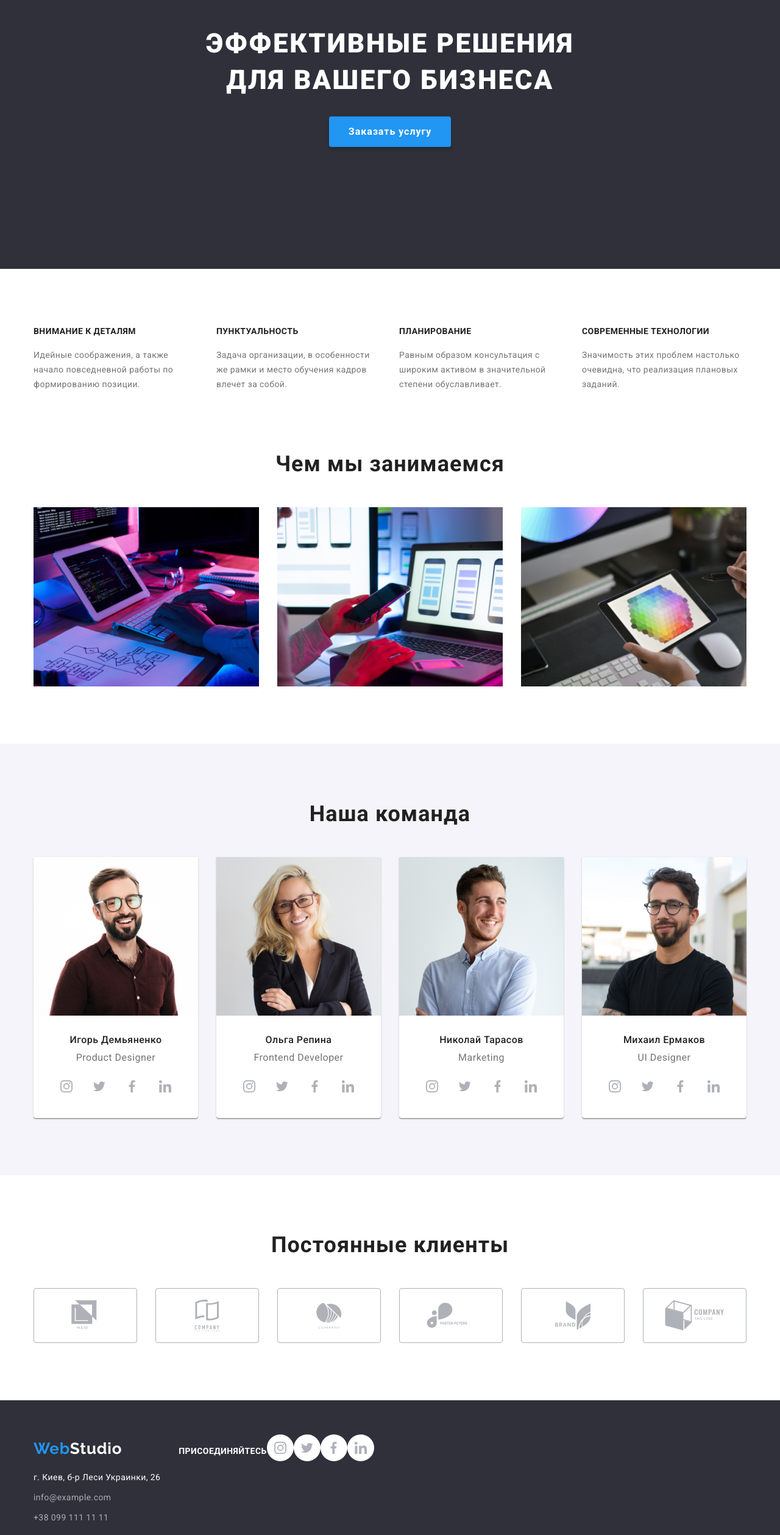
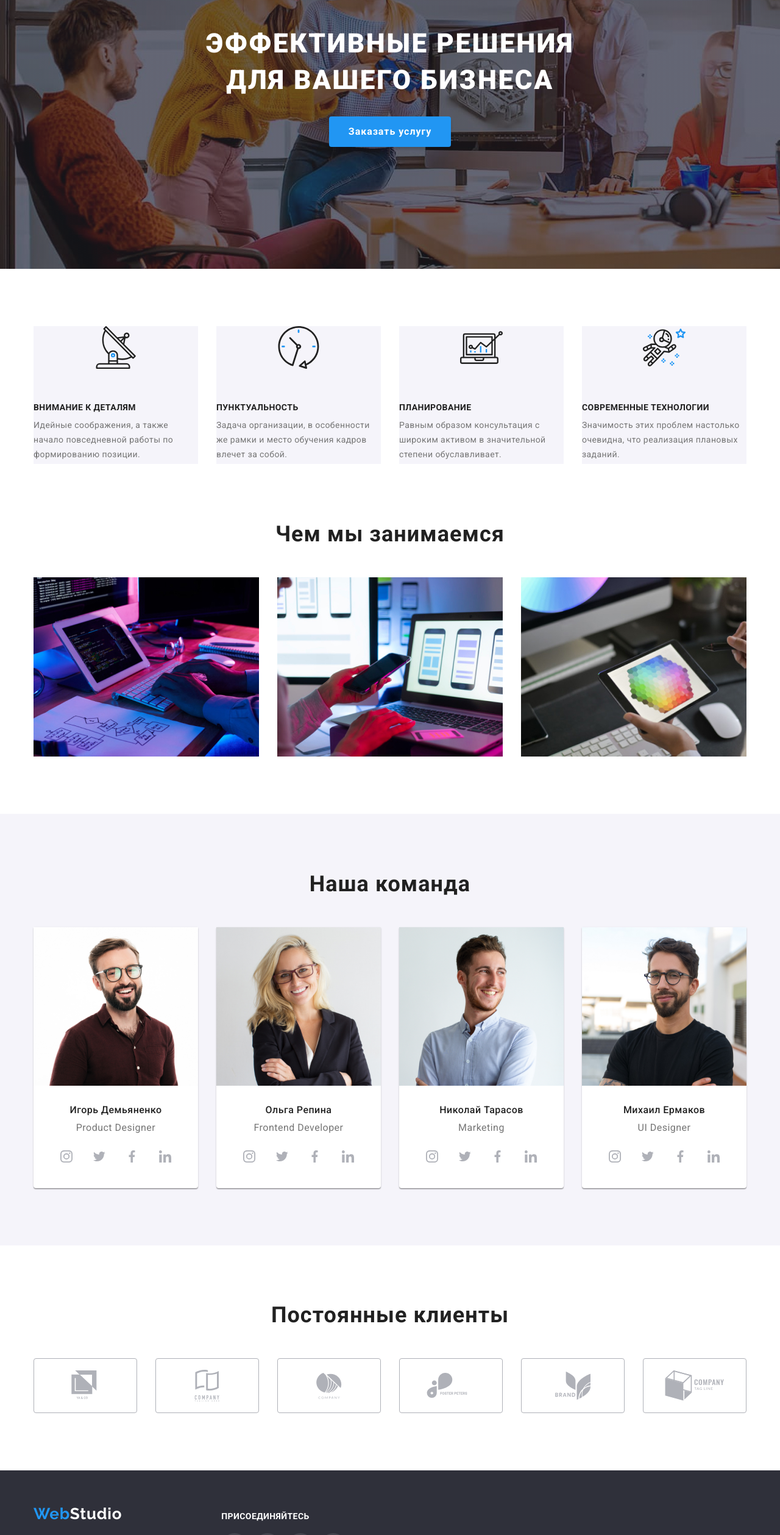
Before and after one commit to Kirill-Filonchuk/goit-markup-hw-04, a plain HTML site: page index.html in a window 1280 px wide. Shown: the part 240-2758 px from the top of the page at 61% size. Drawn offline with nearby package versions, Linux system fonts and the light colour scheme.

Commit message:
third step - main page

```diff
--- a/css/styles.css
+++ b/css/styles.css
@@ -52,6 +52,7 @@ smartphone, envelope - #757575
   --bottom-line-menu: #ececec;
   --card-set-gap: 30px;
   --social-fill-color: #afb1b8;
+  --footer-social-fill-color: rgba(255, 255, 255, 0.1);
 }
 
 html {
@@ -197,6 +198,10 @@ button {
 
 .header-contact-tel,
 .header-contact-mail {
+  display: flex;
+  justify-content: center;
+  align-items: center;
+
   font-weight: 500;
   font-size: 14px;
   line-height: 1.143;
@@ -207,6 +212,11 @@ button {
   padding-bottom: 32px;
 }
 
+.contact-icon {
+  margin-right: 10px;
+  fill: currentColor;
+}
+
 .header-contact-tel:hover,
 .header-contact-tel:focus,
 .header-contact-mail:hover,
@@ -214,9 +224,21 @@ button {
   color: var(--accent-color);
 }
 
-/* ========= Hero</br> ========= */
+/* ========= Hero ========= */
 
-/* Временное задание фона */
+.overlay {
+  max-width: 1600px;
+  height: 600px;
+  background-repeat: no-repeat;
+  background-size: cover;
+  background-image: linear-gradient(
+      rgba(47, 48, 58, 0.4),
+      rgba(47, 48, 58, 0.4)
+    ),
+    url('../images/img-hero.jpg');
+  margin: auto;
+}
+
 .hero {
   background-color: var(--footer-bg-color);
   padding-top: 200px;
@@ -300,14 +322,19 @@ button {
 
 .particular-list-items {
   width: 270px;
+  background-color: var(--second-bg-color);
 }
 
 .particular-list-items:not(:last-child) {
   margin-right: 30px;
 }
 
-.particular-list-items .title {
-  padding-bottom: 10px;
+.particular-thumb {
+  display: flex;
+  justify-content: center;
+  align-items: center;
+
+  margin-bottom: 55px;
 }
 
 /* ======= Practice ======= */
@@ -485,7 +512,6 @@ button {
 .customers-order {
   display: flex;
   flex-wrap: wrap;
-  /* justify-content: center; */
   margin-right: calc(-1 * var(--card-set-gap));
   margin-bottom: calc(-1 * var(--card-set-gap));
 }
@@ -600,6 +626,54 @@ button {
   margin-bottom: 20px;
 }
 
+.footer-logo-adress {
+  margin-right: 70px;
+}
+
+/* ======= footer-social-links ======= */
+
+.footer-social-list {
+  display: flex;
+  justify-content: space-between;
+}
+
+.footer-social-list-items {
+  width: 44px;
+  height: 44px;
+}
+
+.footer-social-list-items:not(:last-child) {
+  margin-right: 10px;
+}
+
+.footer-social-list-link {
+  display: flex;
+  justify-content: center;
+  align-items: center;
+  background-color: var(--footer-social-fill-color);
+  border-radius: 50%;
+  height: 100%;
+
+  fill: var(--primary-bg-color);
+}
+
+.footer-social-list-link:hover,
+.footer-social-list-link:focus {
+  background-color: var(--accent-color);
+}
+
+.footer-social-icon {
+  width: 20px;
+  height: 20px;
+  /* fill: var(--social-fill-color); */
+  /* fill: currentColor; */
+}
+
+.footer-social-list-link:hover .social-icon,
+.footer-social-list-link:focus .social-icon {
+  fill: var(--primary-bg-color);
+}
+
 /* ======= CSS rules for Portfolio.html ======= */
 
 .portfolio-main {
--- a/index.html
+++ b/index.html
@@ -33,10 +33,18 @@
             <!--our contacts-->
             <ul class="header-contact list">
                 <li class="items">
-                    <a href="mailto:info@devstudio.com" class="header-contact-mail"><span lang="en">info@devstudio.com</span></a>
+                    <a href="mailto:info@devstudio.com" class="header-contact-mail">
+                        <svg class="contact-icon" width="16px" height="12px">
+                            <use href="./images/sprite.svg#envelope"></use>
+                        </svg>
+                        <span lang="en">info@devstudio.com</span></a>
                 </li>
                 <li class="items">
-                    <a href="tel:+380961111111" class="header-contact-tel">+38 096 111 11 11</a>
+                    <a href="tel:+380961111111" class="header-contact-tel">
+                        <svg class="contact-icon" width="10px" height="16px">
+                            <use href="./images/sprite.svg#smartphone"></use>
+                        </svg>
+                        +38 096 111 11 11</a>
                 </li>
 
             </ul>
@@ -47,7 +55,7 @@
     <main>
         <!--Hero-->
 
-        <section class="hero">
+        <section class="hero overlay">
             <div class="container">
                 <h1 class="hero-title">Эффективные решения для вашего бизнеса</h1>
                 <button type="button" class="hero-button">Заказать услугу</button>
@@ -62,24 +70,45 @@
 
                 <ul class="particular-list list">
                     <li class="particular-list-items">
+                        <div class="particular-thumb">
+                            <svg class="particular-icon" height="70px">
+                                <use href="./images/sprite.svg#antenna"></use>
+                            </svg>
+                        </div>
                         <div class="particular-list-block">
+
                             <h3 class="title">Внимание к деталям</h3>
                             <p class="text">Идейные соображения, а также начало повседневной работы по формированию позиции.</p>
                         </div>
                     </li>
                     <li class="particular-list-items">
+                        <div class="particular-thumb">
+                            <svg class="particular-icon" height="70px">
+                                <use href="./images/sprite.svg#clock"></use>
+                            </svg>
+                        </div>
                         <div class="particular-list-block">
                             <h3 class="title">Пунктуальность</h3>
                             <p class="text">Задача организации, в особенности же рамки и место обучения кадров влечет за собой.</p>
                         </div>
                     </li>
                     <li class="particular-list-items">
+                        <div class="particular-thumb">
+                            <svg class="particular-icon" height="70px">
+                                <use href="./images/sprite.svg#diagram"></use>
+                            </svg>
+                        </div>
                         <div class="particular-list-block">
                             <h3 class="title">Планирование</h3>
                             <p class="text">Равным образом консультация с широким активом в значительной степени обуславливает.</p>
                         </div>
                     </li>
                     <li class="particular-list-items">
+                        <div class="particular-thumb">
+                            <svg class="particular-icon" height="70px">
+                                <use href="./images/sprite.svg#astronaut"></use>
+                            </svg>
+                        </div>
                         <div class="particular-list-block">
                             <h3 class="title">Современные технологии</h3>
                             <p class="text">Значимость этих проблем настолько очевидна, что реализация плановых заданий.</p>
@@ -262,42 +291,42 @@
                 <h2 class="title">Постоянные клиенты</h2>
                 <ul class="customers-order list">
                     <li class="customers-order-item">
-                        <a class="customer-order-link">
+                        <a class="customer-order-link" href="#">
                             <svg class="customer-icon"  widht="45px" height="50px">
                                 <use href="./images/sprite.svg#yaco"></use>
                             </svg>
                         </a>
                     </li>
                     <li class="customers-order-item">
-                        <a class="customer-order-link">
+                        <a class="customer-order-link" href="#">
                             <svg class="customer-icon" widht="40px" height="52px">
                                 <use href="./images/sprite.svg#tagline"></use>
                             </svg>
                         </a>
                     </li>
                     <li class="customers-order-item">
-                        <a class="customer-order-link">
+                        <a class="customer-order-link" href="#">
                             <svg class="customer-icon" widht="41px" height="43px">
                                 <use href="./images/sprite.svg#company"></use>
                             </svg>
                         </a>
                     </li>
                     <li class="customers-order-item">
-                        <a class="customer-order-link">
+                        <a class="customer-order-link" href="#">
                             <svg class="customer-icon" widht="80px" height="42px">
                                 <use href="./images/sprite.svg#fosterpeters"></use>
                             </svg>
                         </a>
                     </li>
                     <li class="customers-order-item">
-                        <a class="customer-order-link">
+                        <a class="customer-order-link" href="#">
                             <svg class="customer-icon"  widht="59px" height="46px">
                                 <use href="./images/sprite.svg#brand"></use>
                             </svg>
                         </a>
                     </li>
                     <li class="customers-order-item">
-                        <a class="customer-order-link">
+                        <a class="customer-order-link" href="#">
                             <svg class="customer-icon"  widht="89px" height="50px">
                                 <use href="./images/sprite.svg#companytag"></use>
                             </svg>
@@ -313,39 +342,47 @@
     <footer class="footer">
         <div class="container">
         <div class="footer-section">
-<div>
+            <div class="footer-logo-adress">
                 <div class="footer-logo">
                     <a href="#" class="logo" lang="en">Web<span
                                 class="logo-studio-color-footer">Studio</span></a>
                 </div>
 
+                <!--Our address and our contacts-->
+                <address class="address-futer">
 
+                    <ul class="address-list list">
+                        <li class="items"><a href="https://goo.gl/maps/gbBX1J2FMPTJKqRh9" class="address-office"> г. Киев, б-р Леси
+                                Украинки, 26</a></li>
+                        <!--пр-т Леси Украинки нет в Киеве, а есть б-р Леси Украинки-->
+                        <li class="items"><a href="mailto:info@example.com" class="address-mail">info@example.com</a></li>
+                        <li class="items"><a href="tel:+380991111111" class="adress-tel">+38 099 111 11 11</a></li>
+                    </ul>
+                </address>
             </div>
+                <div class="footer-social">
                 <b class="footer-call">присоединяйтесь</b>
-
-            <div class="footer-social">
-                <!-- <b class="footer-call">присоединяйтесь</b> -->
-                <ul class="social-list list">
-                    <li class="social-list-items"><a class="social-list-link" href="#">
-                            <svg class="social-icon">
+                <ul class="footer-social-list list">
+                    <li class="footer-social-list-items"><a class="footer-social-list-link" href="#">
+                            <svg class="footer-social-icon">
                                 <use href="./images/sprite.svg#instagram"></use>
                             </svg>
                         </a>
                     </li>
-                    <li class="social-list-items"><a class="social-list-link" href="#">
-                            <svg class="social-icon">
+                    <li class="footer-social-list-items"><a class="footer-social-list-link" href="#">
+                            <svg class="footer-social-icon">
                                 <use href="./images/sprite.svg#twitter"></use>
                             </svg>
                         </a>
                     </li>
-                    <li class="social-list-items"><a class="social-list-link" href="#">
-                            <svg class="social-icon">
+                    <li class="footer-social-list-items"><a class="footer-social-list-link" href="#">
+                            <svg class="footer-social-icon">
                                 <use href="./images/sprite.svg#facebook"></use>
                             </svg>
                         </a>
                     </li>
-                    <li class="social-list-items"><a class="social-list-link" href="#">
-                            <svg class="social-icon">
+                    <li class="footer-social-list-items"><a class="footer-social-list-link" href="#">
+                            <svg class="footer-social-icon">
                                 <use href="./images/sprite.svg#linkedin"></use>
                             </svg>
                         </a>
@@ -353,15 +390,7 @@
                 </ul>
             </div>
         </div>
-            <!--Our address and our contacts-->
-            <address class="address-futer">
 
-            <ul class="address-list list">
-                <li class="items"><a href="https://goo.gl/maps/gbBX1J2FMPTJKqRh9" class="address-office"> г. Киев, б-р Леси Украинки, 26</a></li><!--пр-т Леси Украинки нет в Киеве, а есть б-р Леси Украинки-->
-                <li class="items"><a href="mailto:info@example.com" class="address-mail">info@example.com</a></li>
-                <li class="items"><a href="tel:+380991111111" class="adress-tel">+38 099 111 11 11</a></li>
-            </ul>
-            </address>
         </div>
     </footer>
 </body>
```
Lines whose indentation alone changed are shown as unchanged.
